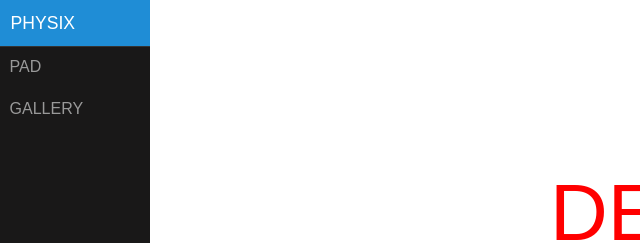
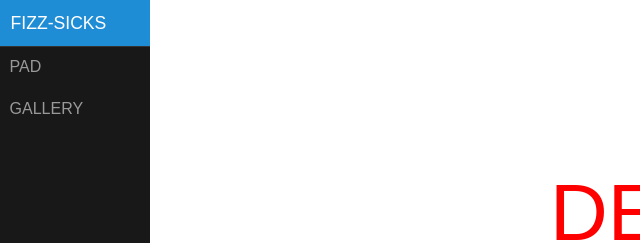
Before and after one commit to CodeOtter/completely-free-application, a plain HTML site: page index.html in a window 1280 px wide. Shown: the top 243 px of the page, 0-640 px from the left. Drawn offline with Linux system fonts and the light colour scheme.

Commit message:
Update index.html

```diff
--- a/index.html
+++ b/index.html
@@ -1,3 +1,3 @@
-<!doctype html><html class="no-js" lang=""><head><meta charset="utf-8"><title>Physix</title><meta name="description" content="Touch colors, win prizes"><meta name="viewport" content="width=device-width,initial-scale=1"><link rel="manifest" href="site.webmanifest"><link rel="apple-touch-icon" href="icon.png"><meta name="theme-color" content="#fafafa"></head><body class="disable-select"><!--[if IE]>
+<!doctype html><html class="no-js" lang=""><head><meta charset="utf-8"><title>Fizz-Sicks</title><meta name="description" content="Touch colors, win prizes"><meta name="viewport" content="width=device-width,initial-scale=1"><link rel="manifest" href="site.webmanifest"><link rel="apple-touch-icon" href="icon.png"><meta name="theme-color" content="#fafafa"></head><body class="disable-select"><!--[if IE]>
     <p class="browserupgrade">You are using an <strong>outdated</strong> browser. Please <a href="https://browsehappy.com/">upgrade your browser</a> to improve your experience and security.</p>
-  <![endif]--><div id="layout"><a href="#menu" id="menuLink" class="menu-link"><span></span></a><div id="menu"><div class="pure-menu"><a class="pure-menu-heading" href="#">PHYSIX</a><ul class="pure-menu-list"><li class="pure-menu-item"><a href="#" class="pure-menu-link" id="pad-link">PAD</a></li><li class="pure-menu-item"><a href="#gallery" class="pure-menu-link" id="gallery-link">GALLERY</a></li></ul></div></div><div id="main"><div class="content"><div class="signature disable-select">&#x44;&#x45;&#x4D;&#x4F;</div><div id="pad-view"><div class="pure-g center"><div class="pure-u-1"><video id="webcam" autoplay playsinline width="400" height="310"></video><canvas id="canvas" class="hidden"></canvas></div></div><div class="pure-g center"><div class="messageBar"><button id="pictureSuccess" style="display: none;" class="button-success pure-button">Picture Captured!</button></div></div><div class="pure-g center"><div class="colorPad disable-select"><svg></svg></div></div></div><div id="gallery-view" class="hidden"><div class="pure-g" id="gallery-grid"></div></div></div></div></div><script src="physix.js"></script></body></html>
+  <![endif]--><div id="layout"><a href="#menu" id="menuLink" class="menu-link"><span></span></a><div id="menu"><div class="pure-menu"><a class="pure-menu-heading" href="#">FIZZ-SICKS</a><ul class="pure-menu-list"><li class="pure-menu-item"><a href="#" class="pure-menu-link" id="pad-link">PAD</a></li><li class="pure-menu-item"><a href="#gallery" class="pure-menu-link" id="gallery-link">GALLERY</a></li></ul></div></div><div id="main"><div class="content"><div class="signature disable-select">&#x44;&#x45;&#x4D;&#x4F;</div><div id="pad-view"><div class="pure-g center"><div class="pure-u-1"><video id="webcam" autoplay playsinline width="400" height="310"></video><canvas id="canvas" class="hidden"></canvas></div></div><div class="pure-g center"><div class="messageBar"><button id="pictureSuccess" style="display: none;" class="button-success pure-button">Picture Captured!</button></div></div><div class="pure-g center"><div class="colorPad disable-select"><svg></svg></div></div></div><div id="gallery-view" class="hidden"><div class="pure-g" id="gallery-grid"></div></div></div></div></div><script src="physix.js"></script></body></html>
```
